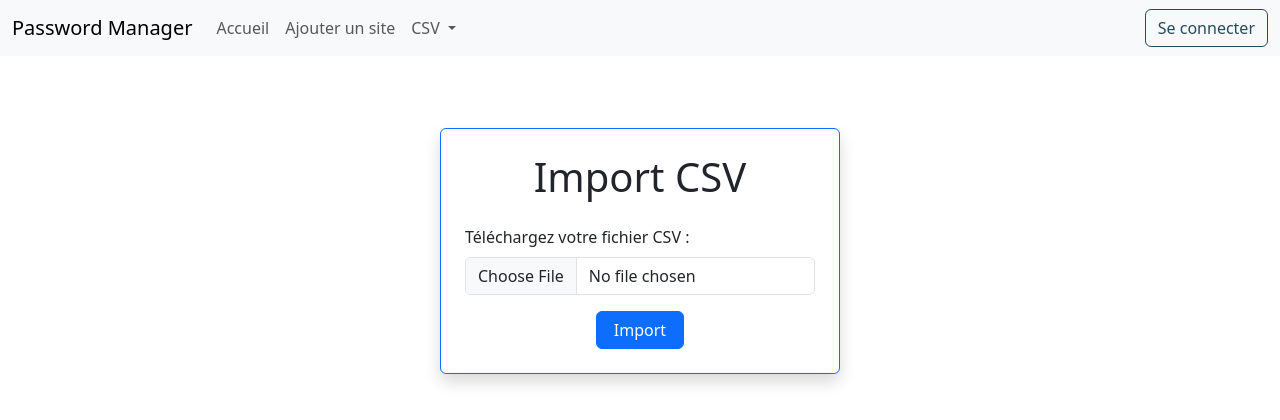
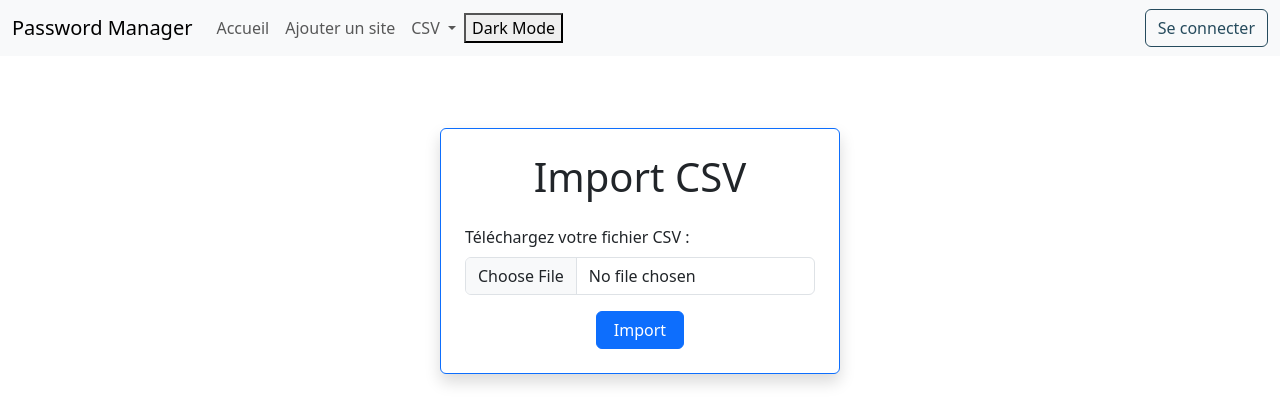
Before and after one commit to PerrineLVB/b3-c3-django-escalera-launay-pollet, a Django app: page /sites/import_csv/ in a window 1280 px wide. Shown: the top 420 px of the page. Run offline with Django 5.2, Linux system fonts and the light colour scheme; some libraries are stand-ins or nearby versions.

Commit message:
dark mode done

```diff
--- a/sites/static/js/script.js
+++ b/sites/static/js/script.js
@@ -8,3 +8,12 @@ document.addEventListener('DOMContentLoaded', function() {
             }
         });
     });
+
+document.getElementById('darkModeToggle').addEventListener('click',()=>{
+    if (document.documentElement.getAttribute('data-bs-theme') == 'dark') {
+        document.documentElement.setAttribute('data-bs-theme','light')
+    }
+    else {
+        document.documentElement.setAttribute('data-bs-theme','dark')
+    }
+})
--- a/sites/templates/base.html
+++ b/sites/templates/base.html
@@ -7,7 +7,7 @@
         <link rel="stylesheet" href="{% static 'css/styles.css' %}">
 
         <script src="https://cdn.jsdelivr.net/npm/bootstrap@5.3.2/dist/js/bootstrap.bundle.min.js" integrity="sha384-C6RzsynM9kWDrMNeT87bh95OGNyZPhcTNXj1NW7RuBCsyN/o0jlpcV8Qyq46cDfL" crossorigin="anonymous" defer></script>
-        <script src="{% static 'js/script.js' %}"></script>
+        <script src="{% static 'js/script.js' %}" defer></script>
         <title>Sites</title>
     </head>
     <body>
--- a/sites/templates/navbar.html
+++ b/sites/templates/navbar.html
@@ -23,6 +23,7 @@
           </ul>
         </li>
       </ul>
+        <button id="darkModeToggle">Dark Mode</button>
         <div class="ms-auto">
             {% if user.is_authenticated %}
                 <span class="navbar-txt">{{ user.get_username }}</span>
```
